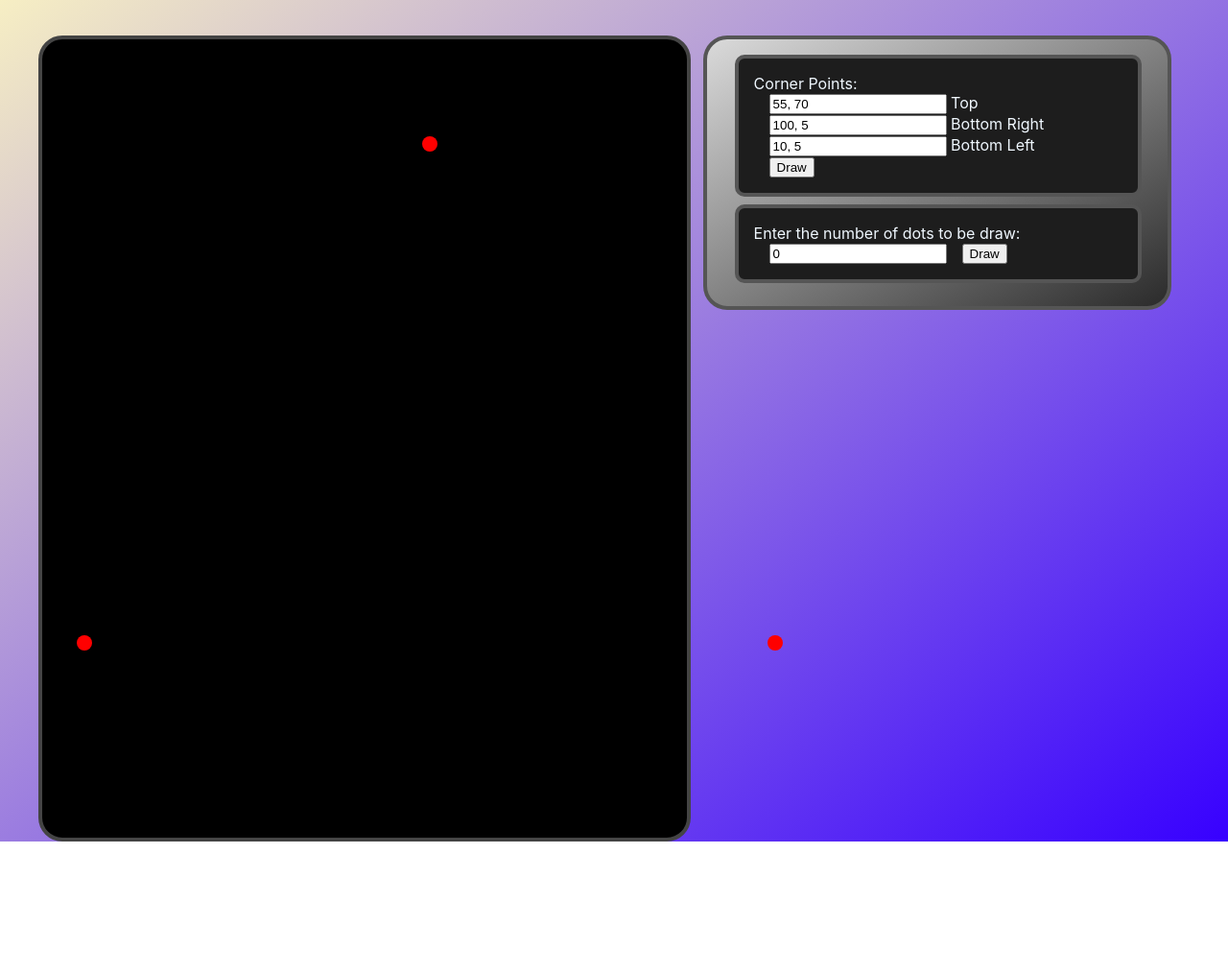
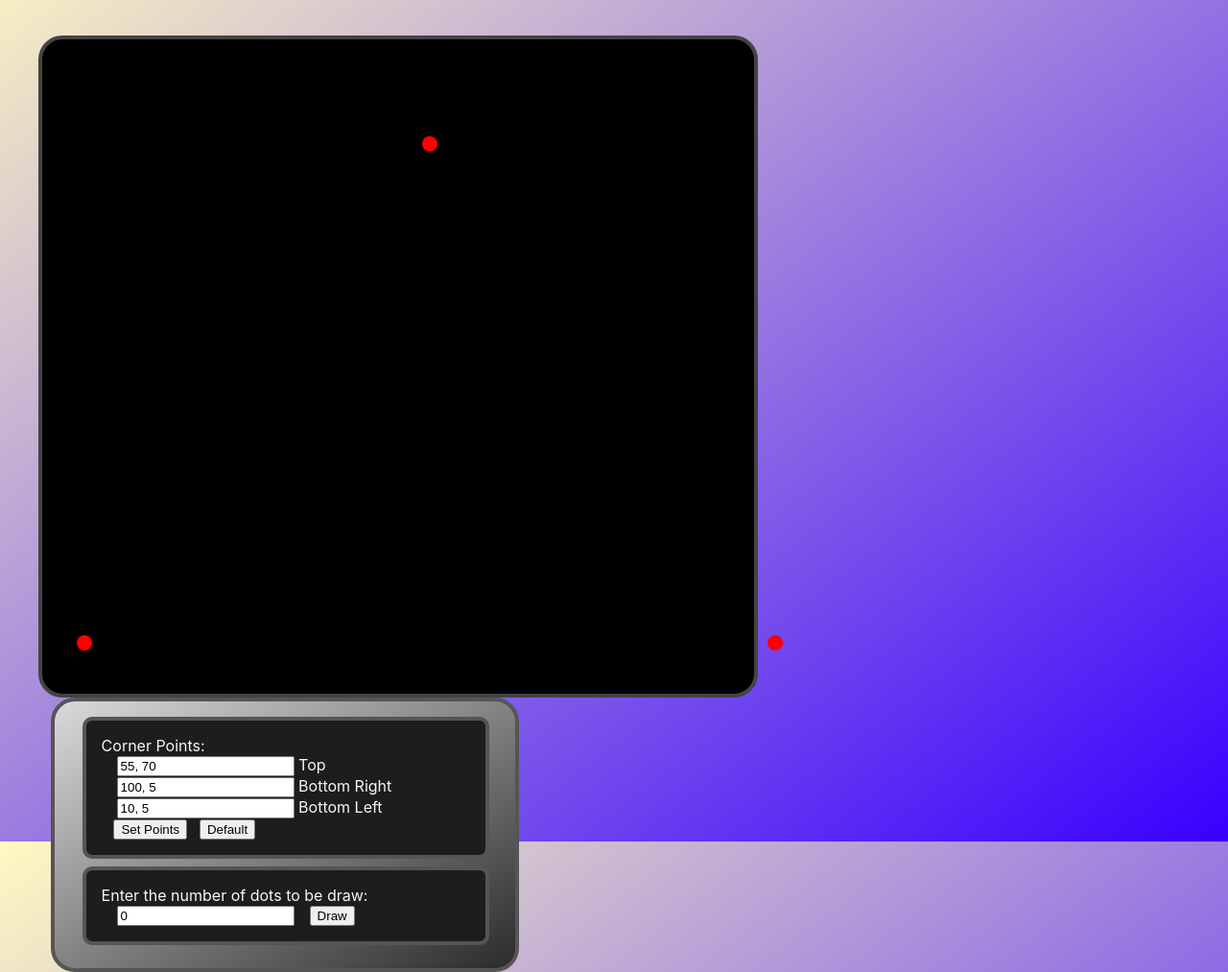
Before and after one commit to ADogTheDestroyer/SierpinskiTriangleReact, a React app: page / in a window 1280 px wide. Shown: the part 82-1095 px from the top of the page at 96% size. Before the commit the page ends 959 px from the top, so only its background shows below. Built offline with nearby package versions, Linux system fonts and the light colour scheme.

Commit message:
rearranged css and buttons

```diff
--- a/src/index.css
+++ b/src/index.css
@@ -6,7 +6,10 @@ body {
     sans-serif;
   -webkit-font-smoothing: antialiased;
   -moz-osx-font-smoothing: grayscale;
+}
 
+button {
+  margin-left: 1vw;
 }
 
 #title {
@@ -23,8 +26,8 @@ input {
 }
 
 #triangleContainer {
-  height: 100vh;
-  width: 50vw;
+  height: 650px;
+  width: 710px;
   background-color: rgb(0, 0, 0);
   padding: 2vh;
   border-radius: 25px;
--- a/src/index.js
+++ b/src/index.js
@@ -12,7 +12,7 @@ var globalLeftPoint = [10, 5];
 // renders everything in a single root element
 function renderAll(quantity) {
   root.render(
-    <div id="containsAll">
+    <div>
       <Triangle quantity={quantity} topPoint={globalTopPoint} rightPoint={globalRightPoint} leftPoint={globalLeftPoint}/>
       <div id="formsContainer">
         <PointForm/>
@@ -116,7 +116,7 @@ class Triangle extends React.Component {
       <div id="triangleContainer">
         {
           this.generateDots(quantity).map(dot =>
-            <div key={crypto.randomUUID}>{dot}</div> // React requires that each element of a list has a unique key
+            <div key={crypto.randomUUID()}>{dot}</div> // React requires that each element of a list has a unique key
           )
         }
       </div>
@@ -168,6 +168,8 @@ class PointForm extends React.Component {
     this.handleChange2 = this.handleChange2.bind(this);
     this.handleChange3 = this.handleChange3.bind(this);
 
+    this.handleSetDefault = this.handleSetDefault.bind(this);
+
     this.handleSubmit = this.handleSubmit.bind(this);
   }
 
@@ -181,7 +183,21 @@ class PointForm extends React.Component {
     this.setState({left: event.target.value});
   }
 
+  handleSetDefault(event) {
+    event.preventDefault();
+
+    globalTopPoint = [55, 70];
+    globalRightPoint = [100, 5];
+    globalLeftPoint = [10, 5];
+
+    this.setState({top: '55, 70', right: '100, 5', left: '10, 5'});
+
+    renderAll();
+  }
+
   handleSubmit(event) {
+    event.preventDefault();
+
     globalTopPoint = this.state.top.split(",");
     globalRightPoint = this.state.right.split(",");
     globalLeftPoint = this.state.left.split(",");
@@ -191,7 +207,6 @@ class PointForm extends React.Component {
     globalLeftPoint = [parseInt(globalLeftPoint[X]), parseInt(globalLeftPoint[Y])];
 
     renderAll();
-    event.preventDefault();
   }
 
   render() {
@@ -204,7 +219,8 @@ class PointForm extends React.Component {
             <input type="text" value={this.state.right} onChange={this.handleChange2}/> Bottom Right<br/>
             <input type="text" value={this.state.left} onChange={this.handleChange3}/> Bottom Left<br/>
           </label>
-          <input type="submit" value="Draw" />
+          <button type="submit">Set Points</button>
+          <button onClick={this.handleSetDefault}>Default</button>
         </form>
       </div>
     );
```
